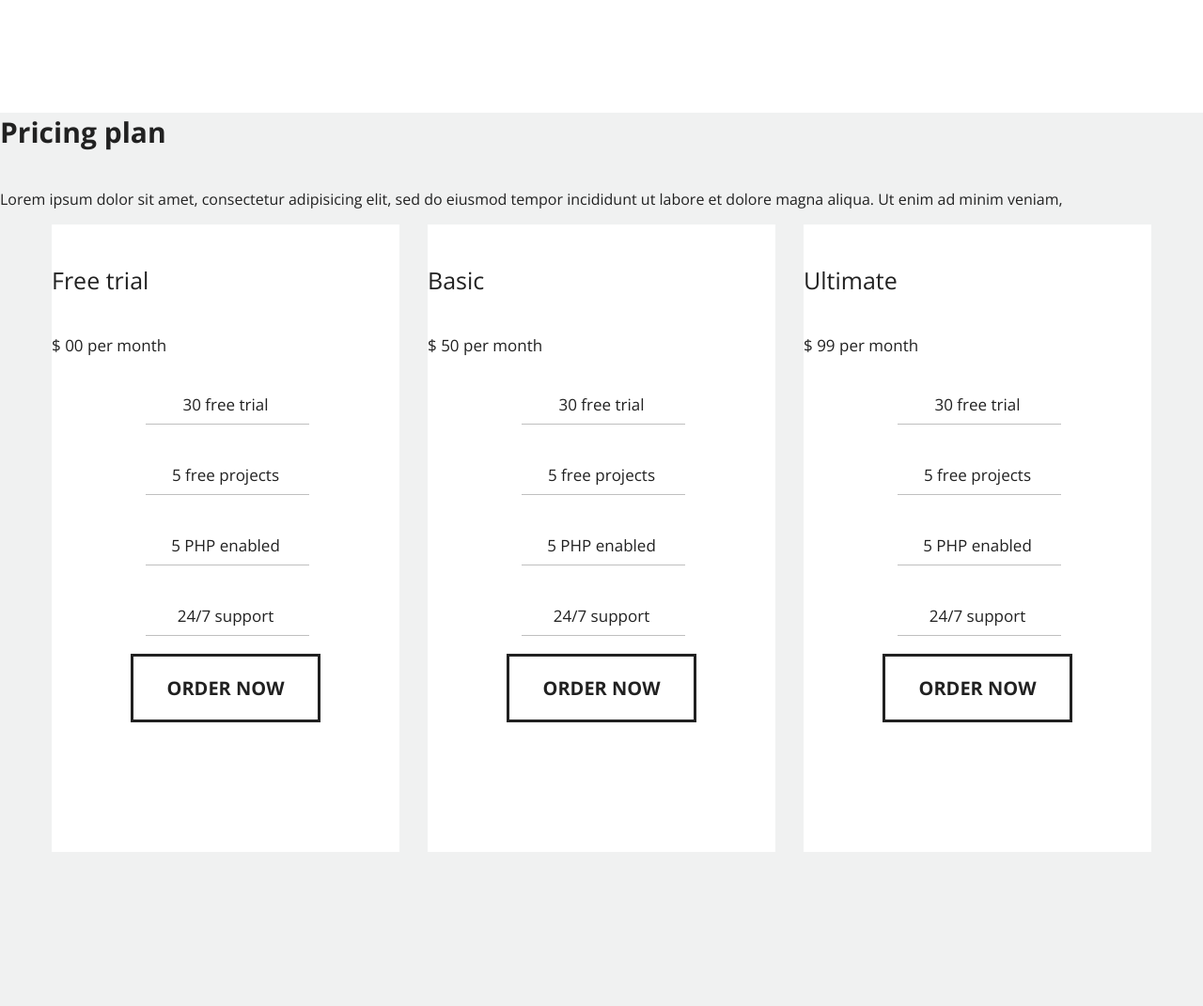
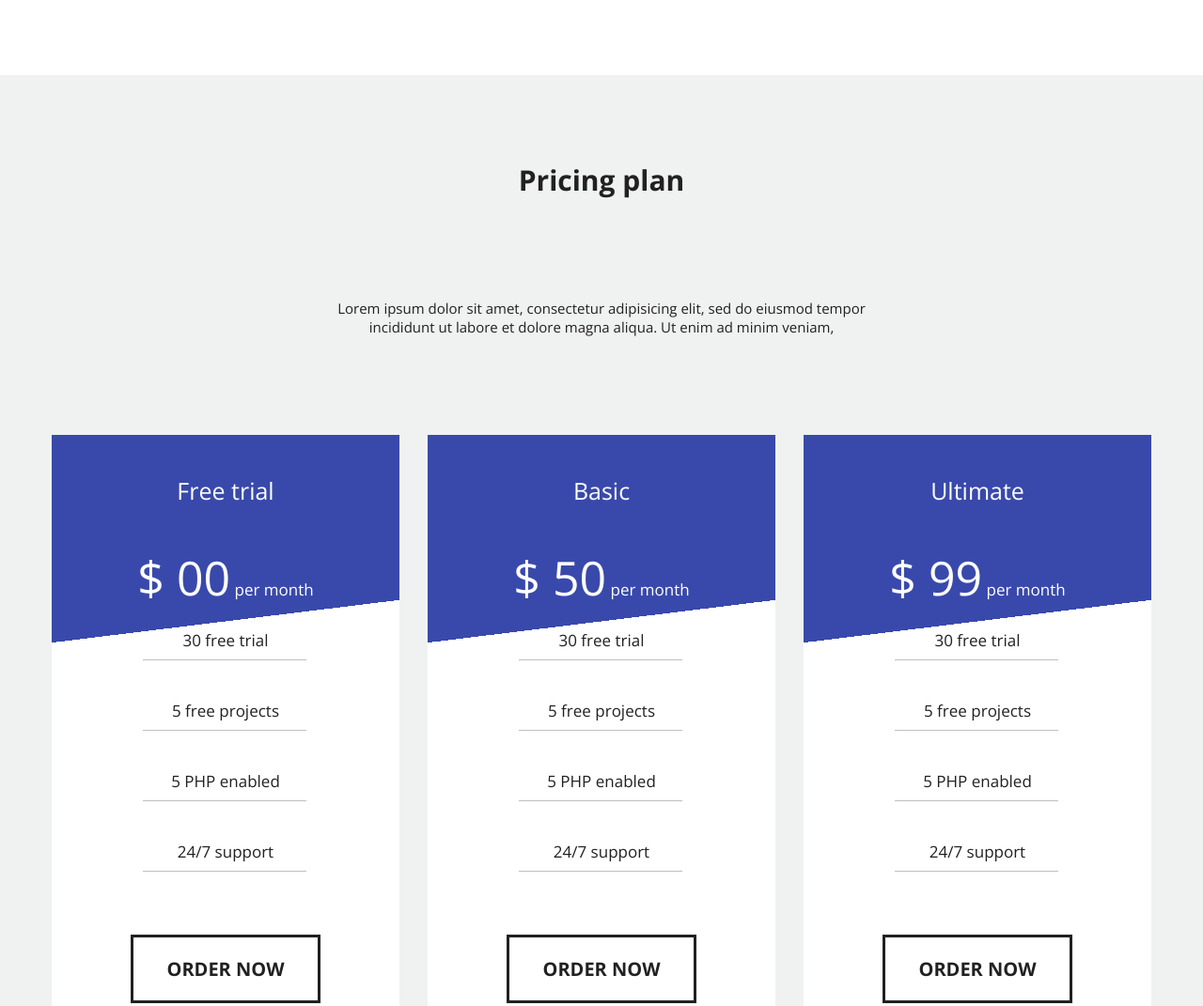
Before and after one commit to katyakaterina/wdp, a website: page index.html in a window 1280 px wide. Shown: the part 4400-5471 px from the top of the page at 94% size. Drawn offline with nearby package versions, Linux system fonts and the light colour scheme; files that its build step writes are made by us from their sources; files whose address does not match are found by name.

Commit message:
разместила ссылку туда, где она должна быть/блок cost закончен

```diff
--- a/index.html
+++ b/index.html
@@ -187,36 +187,36 @@
             <div class="cost__box">
                 <div class="cost__flat">
                     <h5 class="cost__name">Free trial</h5>
-                    <h6 class="cost__price">$ 00 per month</h6>
+                    <h6 class="cost__price"><b class="cost__b">$ 00</b> per month</h6>
                     <ul class="cost__list">
                         <li class="cost__item">30 free trial</li>
                         <li class="cost__item">5 free projects</li>
                         <li class="cost__item">5 PHP enabled</li>
                         <li class="cost__item">24/7 support</li>
-                        <a href="" class="cost__link">Order now</a>
                     </ul>
+                    <a href="" class="cost__link">Order now</a>
                 </div>
                 <div class="cost__flat">
                     <h5 class="cost__name">Basic</h5>
-                    <h6 class="cost__price">$ 50 per month</h6>
+                    <h6 class="cost__price"><b class="cost__b">$ 50</b> per month</h6>
                     <ul class="cost__list">
                         <li class="cost__item">30 free trial</li>
                         <li class="cost__item">5 free projects</li>
                         <li class="cost__item">5 PHP enabled</li>
                         <li class="cost__item">24/7 support</li>
-                        <a href="" class="cost__link">Order now</a>
                     </ul>
+                    <a href="" class="cost__link">Order now</a>
                 </div>
                 <div class="cost__flat">
                     <h5 class="cost__name">Ultimate</h5>
-                    <h6 class="cost__price">$ 99 per month</h6>
+                    <h6 class="cost__price"><b class="cost__b">$ 99</b> per month</h6>
                     <ul class="cost__list">
                         <li class="cost__item">30 free trial</li>
                         <li class="cost__item">5 free projects</li>
                         <li class="cost__item">5 PHP enabled</li>
                         <li class="cost__item">24/7 support</li>
-                        <a href="" class="cost__link">Order now</a>
                     </ul>
+                    <a href="" class="cost__link">Order now</a>
                 </div>
             </div>
         </section>
--- a/src/style/blocks/costs.scss
+++ b/src/style/blocks/costs.scss
@@ -1,17 +1,24 @@
 .cost{
+    display: flex;
+    flex-direction: column;
+    justify-content: space-evenly;
+    align-items: center;
     background: $gray;
     height: 1142px;
 
     &__box{
         display: grid;
         grid-template-columns: 370px 370px 370px;
-        grid-template-rows: 668px 668px 668px;
+        grid-template-rows: 668px;
         grid-gap: 30px;
         justify-content: center;
     }
     &__flat{
+        display: flex;
+        flex-direction: column;
+        align-items: center;
         // position: relative;
-        background: $white;
+        background: linear-gradient(-187deg, $violet 31%, $white 31%);
     }
     &__name{
         font-size: 25px;
@@ -23,6 +30,7 @@
         list-style: none;
         text-align: center;
         padding: 0;
+        flex-grow: 4;
     }
 
     &__item::before{
@@ -31,23 +39,42 @@
         width: 174px;
         height: 1px;
         top: 32px;
-        left: 100px;
+        left: -30px;
         background: $line;
     }
     &__item{
         position: relative;
         padding-bottom: 52px;
     }
+    &__price{
+        flex-grow: 2;
+        margin: 0;
+    }
     &__list, &__price{
         font-size: 17px;
         font-weight: 300;
     }
+    &__name, &__price{
+        color: $white;
+    }
     &__link{
         @include textLink;
+        margin-bottom: 63px;
     }
     &__link:hover{
         @include textLinkHover;
         border: 3px solid $green;
+    }
+    &__b{
+        font-size: 50px;
+        font-weight: 400;
+    }
+    &__text{
+        @include subTitle;
+        text-align: center;
+    }
+    &__title{
+        margin: 0;
     }
     // &__flat::before{
     //     position: absolute;
```
